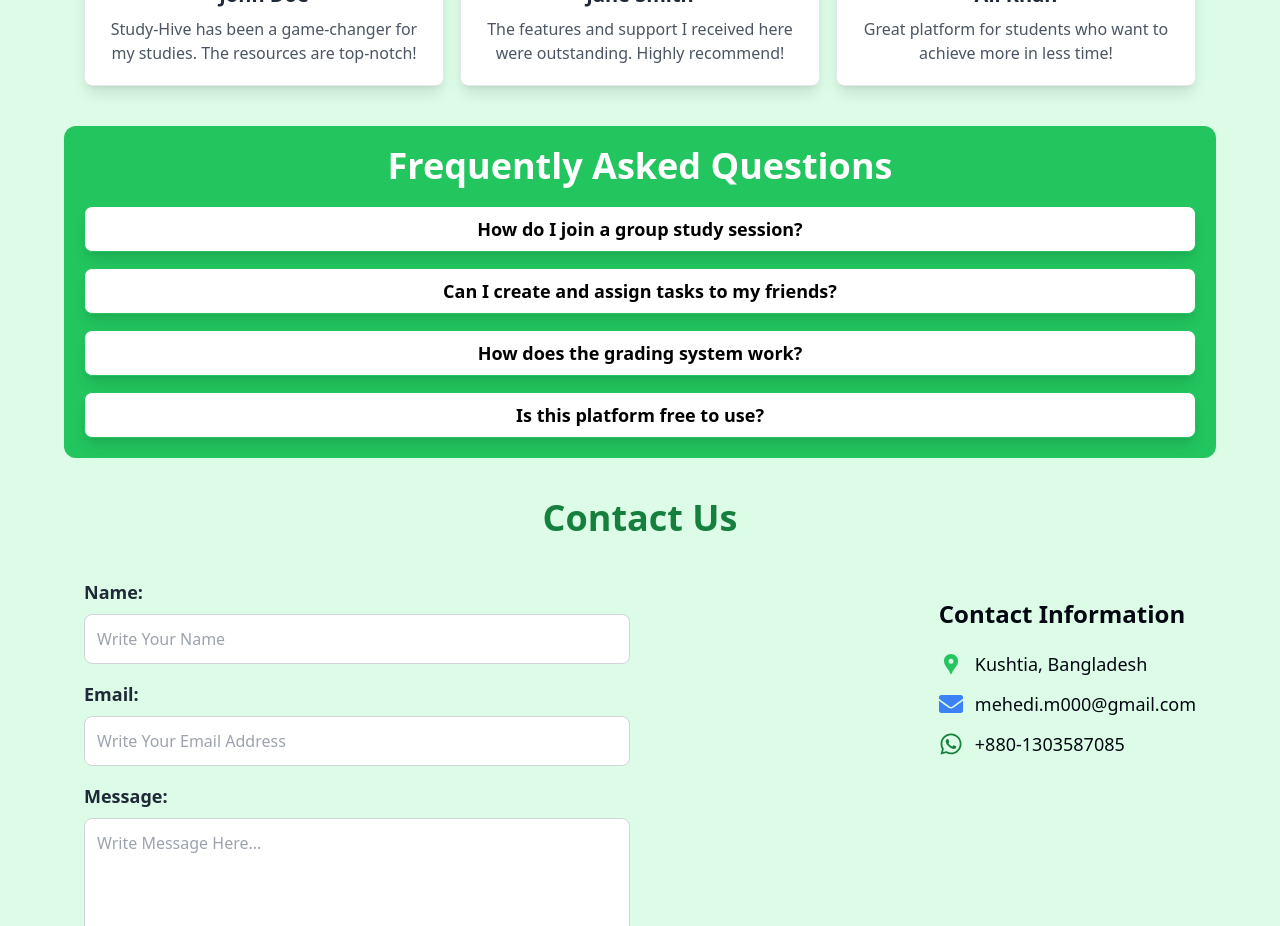
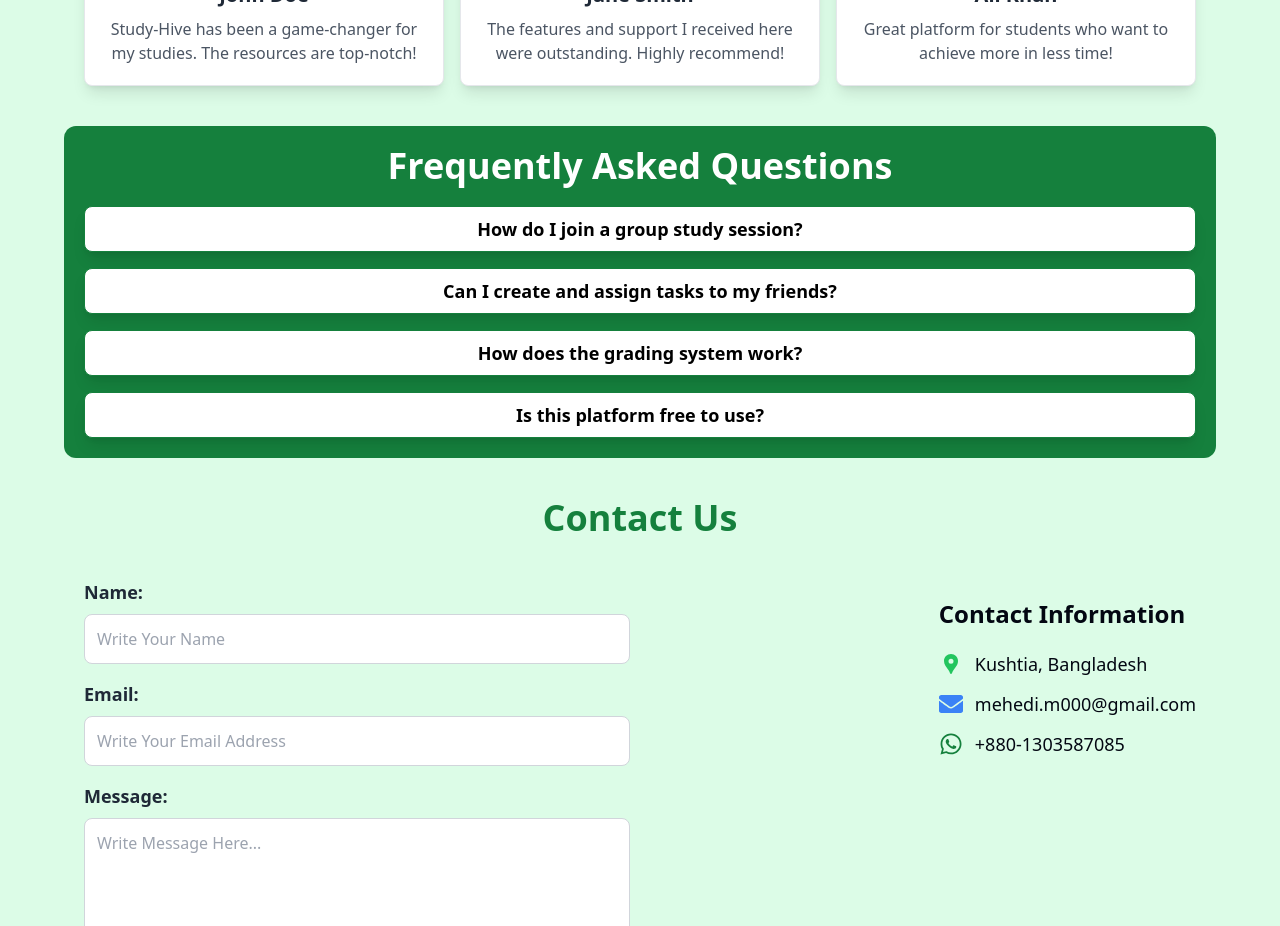
Before and after one commit to MehediBytes/study-hive-client, a React (Vite) app: page / in a window 1280 px wide. Shown: the part 1140-2066 px from the top of the page. Built offline with nearby package versions, Linux system fonts and the light colour scheme; no server answers.

Commit message:
Updating FAQ section with ne bg color and animations

```diff
--- a/src/components/FAQ.jsx
+++ b/src/components/FAQ.jsx
@@ -28,14 +28,14 @@ const FAQ = () => {
     };
 
     return (
-        <section className="py-5 bg-green-500 rounded-xl">
+        <section className="py-5 bg-green-700 rounded-xl">
             <div className="text-center">
                 <h2 className="text-4xl font-bold text-base-100 mb-5">Frequently Asked Questions</h2>
                 <div className="px-5 space-y-4">
                     {faqs.map((faq, index) => (
                         <div
                             key={index}
-                            className="border border-green-500 bg-white rounded-lg shadow-lg"
+                            className="border border-green-700 bg-white rounded-lg shadow-lg"
                             onClick={() => toggleFaq(index)}
                         >
                             {/* Animated Collapse Header */}
@@ -43,7 +43,7 @@ const FAQ = () => {
                                 className="cursor-pointer text-lg font-semibold text-gray-800 px-4 py-2"
                                 initial={{ color: "#000" }}
                                 animate={{ color: activeIndex === index ? "#16a34a" : "#000" }}
-                                transition={{ duration: 0.5 }}
+                                transition={{ duration: 0.3 }}
                             >
                                 {faq.question}
                             </motion.div>
@@ -56,7 +56,8 @@ const FAQ = () => {
                                         initial={{ height: 0, opacity: 0 }}
                                         animate={{ height: "auto", opacity: 1 }}
                                         exit={{ height: 0, opacity: 0 }}
-                                        transition={{ duration: 0.5, ease: "easeInOut" }}
+                                        transition={{ duration: 0.1, ease: "easeInOut" }}
+                                        style={{ overflow: "hidden" }}
                                     >
                                         <p>{faq.answer}</p>
                                     </motion.div>
```
